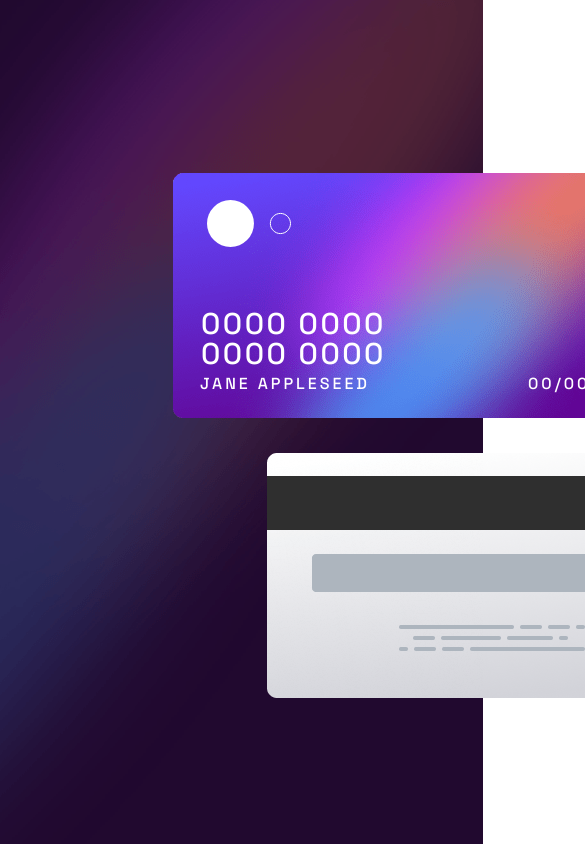
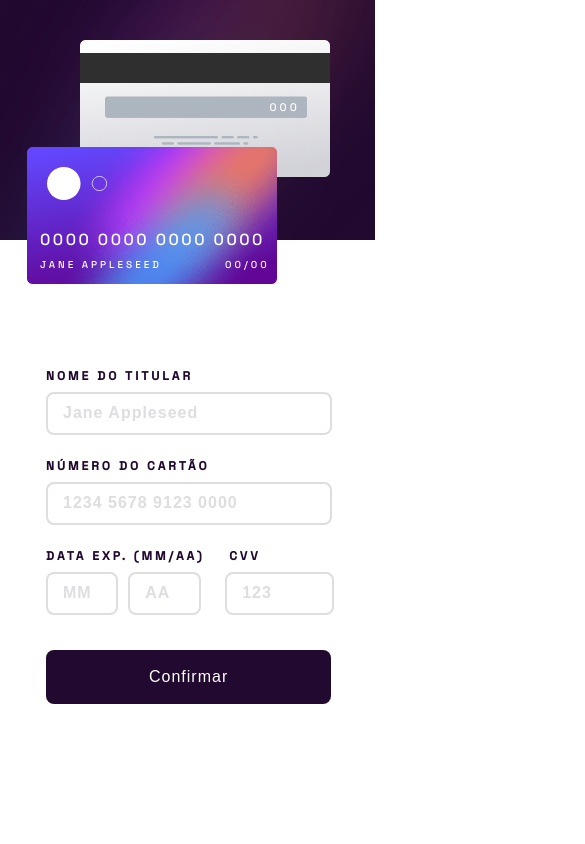
Before and after one commit to fernando-r-costa/Form-interativo-cadastro-cartoes, a plain HTML site: page index.html in a window 390 px wide. Shown: the top 844 px of the page, 585 px wide, since content can reach past the window. Drawn offline with Linux system fonts and the light colour scheme.

Commit message:
Mobile-design and Complete-state mobile

```diff
--- a/index.html
+++ b/index.html
@@ -4,7 +4,7 @@
 <head>
   <meta charset="UTF-8">
   <meta name="viewport" content="width=device-width, initial-scale=1.0">
-  <link rel="stylesheet" href="reset.css">
+  <link rel="stylesheet" href="./style/reset.css">
 
   <link rel="icon" type="image/png" sizes="32x32" href="./images/favicon-32x32.png">
 
@@ -12,14 +12,23 @@
   <link rel="preconnect" href="https://fonts.gstatic.com" crossorigin>
   <link href="https://fonts.googleapis.com/css2?family=Space+Grotesk:wght@500&display=swap" rel="stylesheet">
 
-  <link rel="stylesheet" href="style.css">
+  <link rel="stylesheet" href="./style/style.css">
 
   <title>Formulário Interativo Cadastro</title>
 
 </head>
 
 <body>
+  <div>
+    <input type="image" id="background-desktop" src="./images/bg-main-desktop.png">
+    <input type="image" id="background-mobile" src="./images/bg-main-mobile.png">
+  </div>
   <div class="card">
+    <div class="card-back">
+      <input type="image" id="img-card-back" src="./images/bg-card-back.png">
+      <p id="cvv-card-back">000</p>
+    </div>
+
     <div class="card-front">
       <input type="image" id="img-card-front" src="./images/bg-card-front.png">
       <input type="image" id="img-card-logo" src="./images/card-logo.svg">
@@ -28,10 +37,6 @@
       <p id="exp-card-front">00/00</p>
     </div>
 
-    <div class="card-back">
-      <input type="image" id="img-card-back" src="./images/bg-card-back.png">
-      <p id="cvv-card-back">000</p>
-    </div>
   </div>
 
   <fieldset id="form" >
--- a/style.css
+++ b/style/style.css
@@ -2,10 +2,16 @@
 body {
     width:  1440px;
     background-color: white;
-    background-image: url(./images/bg-main-desktop.png);
-    background-repeat: no-repeat;
     font-family: 'Space Grotesk', sans-serif;
     font-size: 18px;
+}
+
+#background-desktop {
+    display: block;
+}
+
+#background-mobile {
+    display: none;
 }
 
 #img-card-front {
@@ -174,3 +180,94 @@ form input::placeholder {
     padding: 20px 75px 28px;
     color: hsl(279, 6%, 55%);
 }
+
+/* mobile-desing */
+@media screen and (max-width: 420px) {
+
+    #background-desktop {
+        display: none;
+    }
+
+    #background-mobile {
+        display: block;
+        width: 375px;
+    }
+
+    #img-card-front {
+        top: 11em;
+        left: 2em;
+        width: 250px;
+    }
+
+    #img-card-logo {
+        top: 12.5em;
+        left: 3.5em;
+        width: 4.5em;
+    }
+
+    #num-card-front {
+        top: 14.5em;
+        left: 2.5em;
+        font-size: 16px;
+    }
+
+    #name-card-front {
+        top: 26em;
+        left: 4em;
+        font-size: 10px;
+    }
+
+    #exp-card-front {
+        top: 26em;
+        left: 22.5em;
+        font-size: 10px;
+    }
+
+    #img-card-back {
+        top: 3em;
+        left: 6em;
+        width: 250px;
+    }
+
+    #cvv-card-back {
+        top: 9.3em;
+        left: 24.5em;
+        font-size: 11px;
+    }
+
+    form {
+        top: 20em;
+        left: 2em;
+    }
+
+    #input-name, #input-num {
+        width: 20em;
+    }
+
+    #label-cvv {
+        margin-left: 0px;
+    }
+
+    #input-mm, #input-aa {
+        width: 4em;
+    }
+
+    #input-cvv {
+        width: 90px;
+    }
+
+    #confirm, #continue {
+        padding: 18px 103px;
+    }
+
+    #complete {
+        top: 18em;
+        left: 0em;
+    }
+
+    #continue {
+        margin-left: 2.9em;
+    }
+
+
+}
```
Also changed, not shown: style/reset.css (renamed from reset.css), 3 other files.
